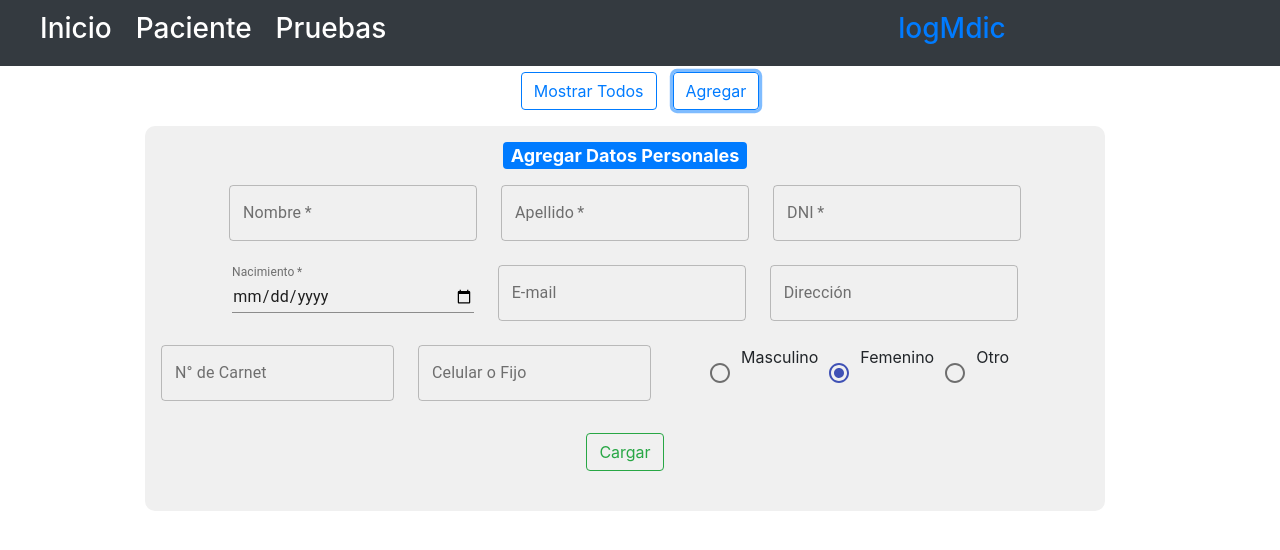
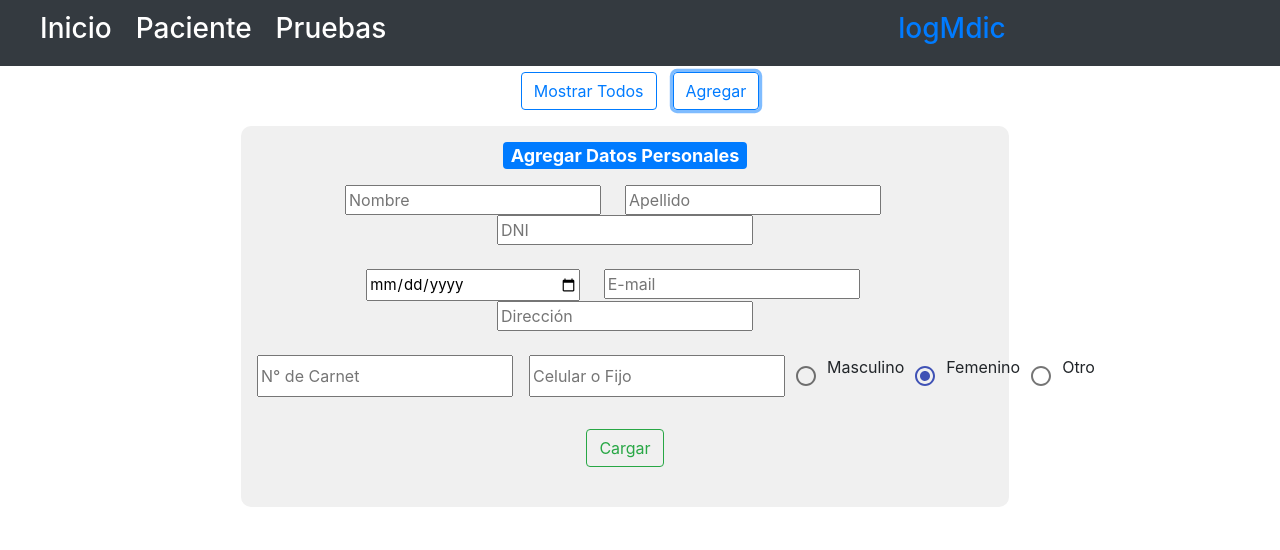
Before and after one commit to arieltecay/Sistema-Medico, a React (Create React App) app in the folder client/: page /paciente in a window 1280 px wide. Both pictures are taken after a click on the button "Agregar". Shown: the top 550 px of the page. Built offline with nearby package versions, Linux system fonts and the light colour scheme.

Commit message:
Updating Paciente

```diff
--- a/client/src/components/AddPaciente/addPacient.jsx
+++ b/client/src/components/AddPaciente/addPacient.jsx
@@ -1,5 +1,5 @@
 import React, { useState } from 'react'
-import { TextField, Grid, Radio } from '@material-ui/core'
+import {  Grid, Radio } from '@material-ui/core'
 import { useDispatch } from "react-redux";
 import { createPaciente } from '../../redux/actions'
 import swal from 'sweetalert';
@@ -46,7 +46,7 @@ export default function () {
     return (
         <div className="tableBack">
             <Grid container className="row justify-content-center">
-                <form  noValidate autoComplete="off">
+                <form onSubmit={() => cargarDatos(datos)} noValidate autoComplete="off">
                     <div className="datosPersonales">
                         <div className="badge badge-primary text-wrap bd-highlight">
                             Agregar Datos Personales
@@ -54,83 +54,70 @@ export default function () {
                     </div>
                     <Grid item md={12} className="mb-4">
                         <div>
-                            <TextField
+                            <input
                                 required
                                 className="mr-4"
-                                id="outlined-basic"
                                 name="name"
                                 onChange={handleInputChange}
-                                label="Nombre"
-                                variant="outlined" />
-                            <TextField
+                                placeholder="Nombre"
+                            />
+                            <input
                                 required
-                                id="outlined-basic"
                                 className="mr-4"
-                                label="Apellido"
+                                placeholder="Apellido"
                                 name="lastName"
                                 onChange={handleInputChange}
-                                variant="outlined" />
-                            <TextField
+                            />
+                            <input
                                 required
-                                id="outlined-basic"
-                                label="DNI"
+                                placeholder="DNI"
                                 name="DNI"
                                 onChange={handleInputChange}
-                                variant="outlined" />
+                            />
                         </div>
                     </Grid>
                     <Grid item md={12} className="mb-4">
                         <div >
-                            <TextField
+                            <input
                                 required
-                                id="date"
                                 name="birthday"
-                                label="Nacimiento"
+                                placeholder="Nacimiento"
                                 type="date"
                                 onChange={handleInputChange}
                                 className="date"
-                                InputLabelProps={{
-                                    shrink: true,
-                                }}
                             />
-                            <TextField
+                            <input
                                 className="mr-4 ml-4"
-                                id="outlined-basic"
-                                label="E-mail"
+                                placeholder="E-mail"
                                 name="email"
                                 onChange={handleInputChange}
-                                variant="outlined" />
-                            <TextField
-                                id="outlined-basic"
-                                label="Dirección"
+                            />
+                            <input
+                                placeholder="Dirección"
                                 name="direccion"
                                 onChange={handleInputChange}
-                                variant="outlined" />
+                            />
                         </div>
                     </Grid>
                     <Grid item md={12} className="mb-4">
                         <div className="buttonGroup">
-                            <TextField
+                            <input
                                 type="number"
-                                id="outlined-basic"
-                                className="carnet mr-4"
-                                label="N° de Carnet"
+                                placeholder="N° de Carnet"
                                 name="nSocio"
                                 onChange={handleInputChange}
-                                variant="outlined" />
-                            <TextField
+                            />
+                            <input
                                 type="number"
-                                id="outlined-basic"
-                                className="carnet mr-4"
-                                label="Celular o Fijo"
+                                className="ml-3"
+                                placeholder="Celular o Fijo"
                                 name="celular"
                                 onChange={handleInputChange}
-                                variant="outlined" />
+                            />
                             <Radio
                                 checked={selectedValue === 'a'}
                                 onChange={handleInputChange}
                                 color="primary"
-                                className="ml-4"
                                 name="genero"
                                 value="a"
                                 label="Male"
@@ -154,12 +141,12 @@ export default function () {
                                 name="genero"
                                 inputProps={{ 'aria-label': 'C' }}
                             />Otro
-                                </div>
+                        </div>
                         <div className="botonAgregar">
                             <button
-                                type="button"
+                                type="submit"
                                 className="btn btn-outline-success"
-                                onClick={() => cargarDatos(datos)}
+                                onSubmit={() => cargarDatos(datos)}
                             >Cargar</button>
                         </div>
                     </Grid>
--- a/client/src/components/AddPaciente/addPaciente.css
+++ b/client/src/components/AddPaciente/addPaciente.css
@@ -4,7 +4,7 @@
     align-content: center;
 }
 form{
-    width:75%;
+    width:60%;
 	padding:16px;
 	border-radius:10px;
 	margin:auto;
@@ -23,16 +23,16 @@ form{
 }
 .carnet{
     display: flex;
-    padding-bottom: 1rem;
-    justify-content: center;
-    font-size: 24px;
+    margin-left: 10rem;
+    font-size: 12px;
 }
 .buttonGroup{
     display: flex;
-    justify-content: center;
+    justify-content: space-between;
     padding-right: 5rem;
 }
 .date{
-    width: 26%;
-    font-size: 20px;
+    width: 29%;
+    font-size: 15px;
+    height: 2rem;
 }
--- /dev/null
+++ b/client/src/css/index.css
@@ -0,0 +1,17 @@
+.App{
+    width: 100%;
+    height: 100%;
+    border: none;
+    font: normal 16px/1 "Times New Roman", Times, serif;
+    color: rgba(255,255,255,1);
+    text-align: center;
+    -o-text-overflow: ellipsis;
+    text-overflow: ellipsis;
+    background: -webkit-linear-gradient(-90deg, rgba(255,255,255,1) 0, rgba(255,255,255,1) 1%, rgba(196,240,242,1) 96%, rgba(196,240,242,1) 100%);
+    background: -moz-linear-gradient(180deg, rgba(255,255,255,1) 0, rgba(255,255,255,1) 1%, rgba(196,240,242,1) 96%, rgba(196,240,242,1) 100%);
+    background: linear-gradient(180deg, rgba(255,255,255,1) 0, rgba(255,255,255,1) 1%, rgba(196,240,242,1) 96%, rgba(196,240,242,1) 100%);
+    -webkit-background-origin: padding-box;
+    background-origin: padding-box;
+    -webkit-background-clip: border-box;
+    background-clip: border-box;
+}
```
